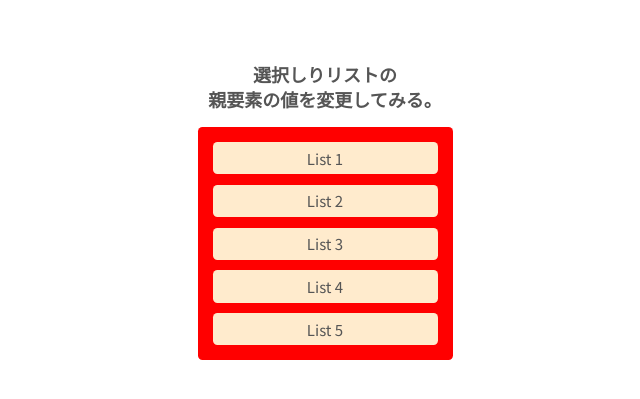
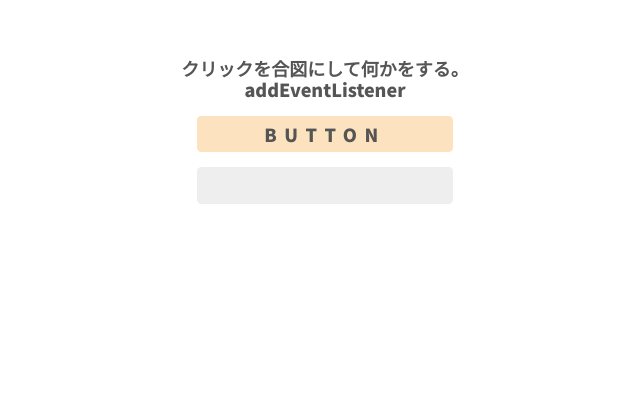
Before and after one commit to vivlio-kumihan/study-js-summary, a plain HTML site: page index.html in a window 1280 px wide. Shown: the part 189-588 px from the top of the page, without its empty margins (315-955 px from the left). Drawn offline with Linux system fonts and the light colour scheme; a web font is replaced by a local one.

Commit message:
クリックを合図に何かをする。=> .addEventListener("click", () => {})

```diff
--- a/assets/css/style.css
+++ b/assets/css/style.css
@@ -17,34 +17,55 @@ body {
   align-items: center;
 
   width: 100%;
-  height: 100vh;
+  height: 80vh;
 }
 
 h2 {
+  margin-bottom: 1rem;
   font-size: 1.2rem;
-  line-height: 1.4;
-  font-weight: 700;
-  margin-bottom: 1rem;
+  font-weight: 900;
+  line-height: 1.2;
   text-align: center;
 }
 
-ul {
-  padding: 1rem;
+#button {
+  display: flex;
+  justify-content: center;
+  align-items: center;
+
+  width: 20%;
+  padding: .5rem 0;
+  font-size: 1.2rem;
+  font-weight: 900;
+  text-transform: uppercase;
+  letter-spacing: .5rem;
+  background-color: rgb(253, 226, 191);
   border-radius: .3rem;
 }
 
-li {
-  width: 15rem;
-  padding: .5rem 0;
-  text-align: center;
-  background-color: blanchedalmond;
+#button:hover {
+  color: #fff;
+  background-color: rgb(245, 161, 52);
+  cursor: pointer;
+}
+
+#result {
+  display: flex;
+  justify-content: center;
+  align-items: center;
+
+  width: 20%;
+  height: 2.5rem;
+  margin-top: 1rem;
+  font-size: 1.2rem;
+  background-color: #eee;
   border-radius: .3rem;
 }
 
-li:not(:first-of-type) {
-  margin-top: .7rem;
+#result.bgc-red {
+  color: #fff;
+  font-size: 1.2rem;
+  font-weight: 900;
+  background-color: red;
+  text-transform: uppercase;
 }
-
-.bg-color-red {
-  background-color: red;
-}
--- a/assets/js/behavior.js
+++ b/assets/js/behavior.js
@@ -1,4 +1,8 @@
-// 親要素にアクセスする。
+// クリックを合図に文字を表示させる。=> addEventLins
 
-const list = document.querySelector(".list li");
-list.parentNode.classList.add("bg-color-red")
+const trigger = document.getElementById("button")
+trigger.addEventListener("click", () => {
+  const inputArea = document.getElementById("result")
+  inputArea.textContent = "hello, world!"
+  inputArea.classList.add("bgc-red")
+})
--- a/index.html
+++ b/index.html
@@ -1,5 +1,6 @@
 <!DOCTYPE html>
 <html lang="ja">
+
   <head>
     <meta charset="UTF-8">
     <meta http-equiv="X-UA-Compatible" content="IE=edge">
@@ -10,16 +11,13 @@
   <link rel="stylesheet" href="./assets/css/style.css">
   <script src="./assets/js/behavior.js" defer></script>
 </head>
+
 <body>
   <div class="container">
-    <h2>選択しりリストの<br>親要素の値を変更してみる。</h2>
-    <ul class="list">
-      <li>List 1</li>
-      <li>List 2</li>
-      <li>List 3</li>
-      <li>List 4</li>
-      <li>List 5</li>
-    </ul>
+    <h2>クリックを合図にして何かをする。<br>addEventListener</h2>
+    <div id="button">button</div>
+    <div id="result"></div>
   </div>
 </body>
+
 </html>
```
Also changed, not shown: 4 other files. Lines whose indentation alone changed are shown as unchanged.
